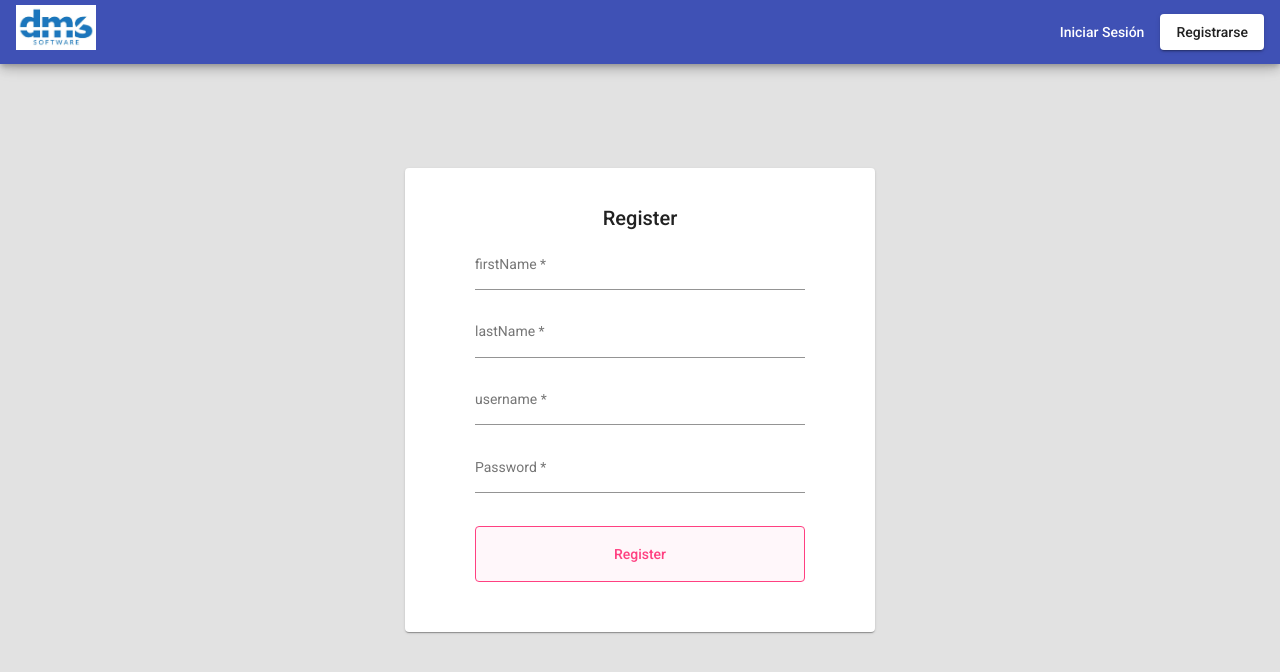
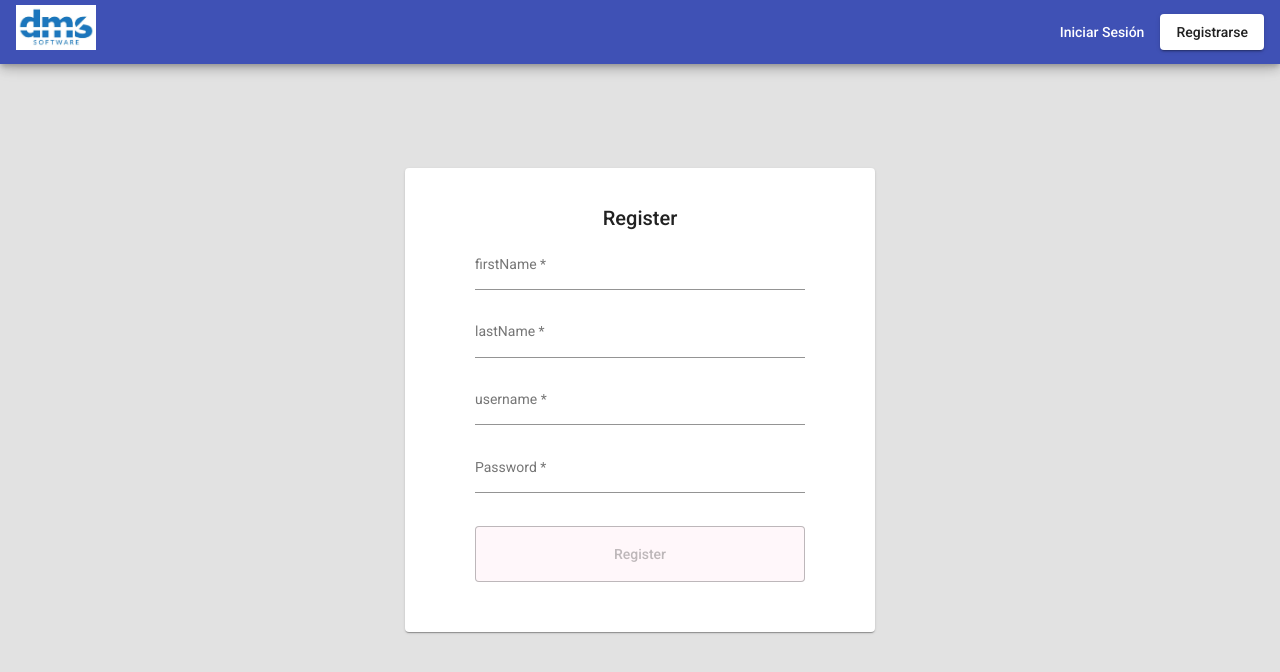
Before and after one commit to edwingrg10/dms-frontend, an Angular app: page /register in a window 1280 px wide. Shown: the top 672 px of the page. Built offline with nearby package versions, Linux system fonts and the light colour scheme.

Commit message:
fix register user

```diff
--- a/src/app/components/register/register.component.html
+++ b/src/app/components/register/register.component.html
@@ -33,7 +33,7 @@
 
       </mat-card-content>
 
-      <button mat-stroked-button color="accent" class="btn-block" (click)="register()">Register</button>
+      <button mat-stroked-button color="accent" class="btn-block" (click)="register()" [disabled]="form.status == 'INVALID'">Register</button>
 
     </form>
   </mat-card>
--- a/src/app/components/register/register.component.ts
+++ b/src/app/components/register/register.component.ts
@@ -1,6 +1,7 @@
 import { Component, OnInit } from '@angular/core';
 import { FormBuilder, FormGroup, Validators } from '@angular/forms';
 import { Router } from '@angular/router';
+import { NotificationsService } from '../services/notificaciones.service';
 import { UsersService } from '../services/users.service';
 
 @Component({
@@ -15,6 +16,7 @@ export class RegisterComponent implements OnInit {
     private fb: FormBuilder,
     private usersService: UsersService,
     private router: Router,
+    private notificationsService: NotificationsService
   ) { }
 
   ngOnInit(): void {
@@ -39,6 +41,7 @@ export class RegisterComponent implements OnInit {
     })
     this.usersService.addUser(body).then(x => {
       if(x['id']) {
+        this.notificationsService.showSuccess("Usuario creado exitosamente");
         this.router.navigate(['login']);
       }
     }).catch(error => {
```
